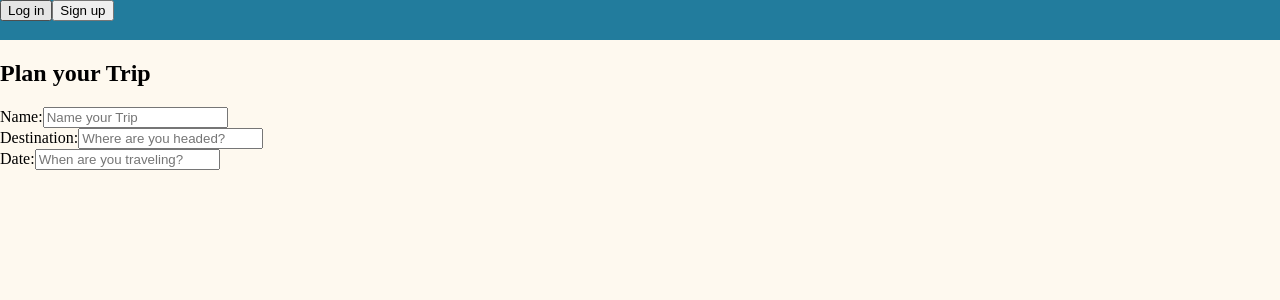
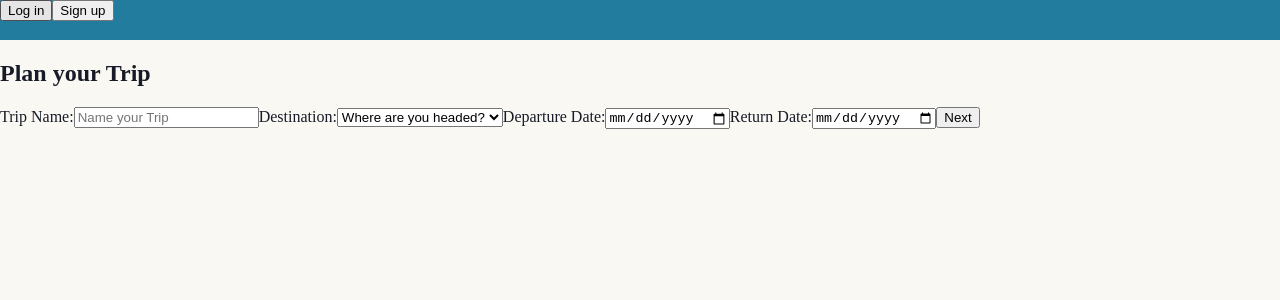
Before and after one commit to Tasselled-Wobbegong-661729/scratch-project, a React app in the folder client/: page / in a window 1280 px wide. Shown: the top 300 px of the page. Built offline with nearby package versions, Linux system fonts and the light colour scheme.

Commit message:
updates to tripDetailsForm, waiting for backend to update user schema

```diff
--- a/client/components/TripDetailsForm.js
+++ b/client/components/TripDetailsForm.js
@@ -7,7 +7,22 @@ import axios from 'axios';
 const TripDetailsForm = (props) => {
 	const [name, setName] = useState('');
 	const [destination, setDestination] = useState('');
-	const [date, setDate] = useState('');
+	const [depDate, setDepDate] = useState('');
+    const [returnDate, setReturnDate] = useState('');
+
+		//this sets the current day as the min, so you can't plan a trip in the past
+    let today = new Date();
+    let dd = today.getDate();
+    let mm = today.getMonth() + 1;
+    let yyyy = today.getFullYear();
+
+    if (dd < 10) {
+        dd = '0' + dd;
+    }
+    if (mm < 10) {
+        mm = '0' + mm;
+    }
+    today = yyyy + '-' + mm + '-' + dd;
 
 	const handleSave = async e => {
     e.preventDefault();
@@ -17,13 +32,13 @@ const TripDetailsForm = (props) => {
     //render tripcontainer / un-render tripform
     // const form = document.getElementById('tripForm');
     // const formData = new FormData(form);
-    const formData = {name: name, destination: destination, date: date};
+    const formData = {name: name, destination: destination, depDate: depDate, returnDate: returnDate};
     console.log('form data', formData);
     const response = await axios.post('/api/trips', formData)
     if (response.status === 200) alert('Trip Created Successfully'); //--> i want this to disappear
 		}
 		catch(error){
-			alert('error creating trip');
+			alert('Please fill out all fields~');
 
 			}
 	};
@@ -44,11 +59,10 @@ const TripDetailsForm = (props) => {
 
 	return (
 		<div className='main-page-layout'>
-			{/* <Navbar /> */}
 			<h2>Plan your Trip</h2>
-			<div className='newTripForm'></div>
+			<div className='tripFormBox'>
 				<form id='tripForm'>
-							<label>Name:
+					<label>Trip Name:</label>
 					<input
 						type='text'
 						name='name'
@@ -56,30 +70,52 @@ const TripDetailsForm = (props) => {
 						value={name}
 						onChange={e => {setName(e.target.value)}}
 					/>
-							</label>
-					<br />
-							<label>Destination:
-							<input
+					<label>Destination:</label>
+					<select
+						className='destinationDropDown'
+						name='destination'
 						type='text'
-							name='destination'
-							placeholder='Where are you headed?'
 						value={destination}
 						onChange={e => {setDestination(e.target.value)}}
-							/>
-							</label>
-					<br />
-							<label>Date:
+					>
+						<option value='' disabled selected hidden>Where are you headed?</option>
+						<option value='SanDiego'>San Diego</option>
+						<option value='LosAngeles'>Los Angeles</option>
+						<option value='Sacramento'>Sacramento</option>
+						<option value='SantaBarbara'>Santa Barbara</option>
+						<option value='SanJose'>San Jose</option>
+						<option value='Fresno'>Fresno</option>
+					</select>
+					{/* <select
+						className='destinationDropDown'
+						name='destination'
+						default='Where are you headed?'
+						// value={destination}
+						// onChange={e => {setDestination(e.target.value)}}
+					>
+						<option value=''></option>
+					</select> */}
+					<label>Departure Date:</label>
 					<input
-							type='text'
+						type='date'
 						name='date'
 						placeholder='When are you traveling?'
-							value={date}
-							onChange={e => {setDate(e.target.value)}}
+                        min={today}
+						value={depDate}
+						onChange={e => {setDepDate(e.target.value)}}
 					/>
-							</label>
-					{/* <Button text='cancel' onClick={handleCancel}/>
-					<Button text='save' onClick={handleSave}/>  */}
+                    <label>Return Date:</label>
+					<input
+						type='date'
+						name='date'
+						placeholder='When are you traveling?'
+                        min={depDate}
+						value={returnDate}
+						onChange={e => {setReturnDate(e.target.value)}}
+					/>
+					<button text='save' onClick={handleSave}>Next</button>
 				</form>
+			</div>
 		</div>
 	);
 }
--- a/client/styling/sitewide.scss
+++ b/client/styling/sitewide.scss
@@ -1,6 +1,7 @@
+$black: #161B27;
 $blue: #227c9d;
 $yellow: #fccb77;
-$white: #fef9ef;
+$white: #faf8f3;
 
 
 body {
@@ -8,6 +9,7 @@ body {
     background-color: $white;
     margin: 0;
     grid-template-rows: 5vh 95vh;
+    color: $black;
 }
 
 #navbar {
```
Lines whose indentation alone changed are shown as unchanged.
